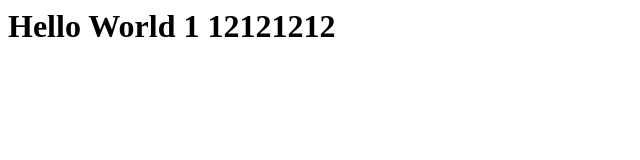
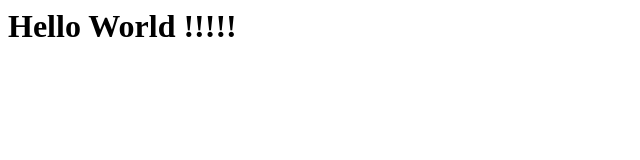
Before and after one commit to juthakarn/5635512142, a plain HTML site: page index.html in a window 1280 px wide. Shown: the whole page, without its empty margins (0-640 px from the left). Drawn offline with Linux system fonts and the light colour scheme.

Commit message:
your message

```diff
--- a/index.html
+++ b/index.html
@@ -1,3 +1,3 @@
 <html>
-<h1>Hello World 1 12121212</h1>
+<h1>Hello World !!!!!</h1>
 </html>
```
